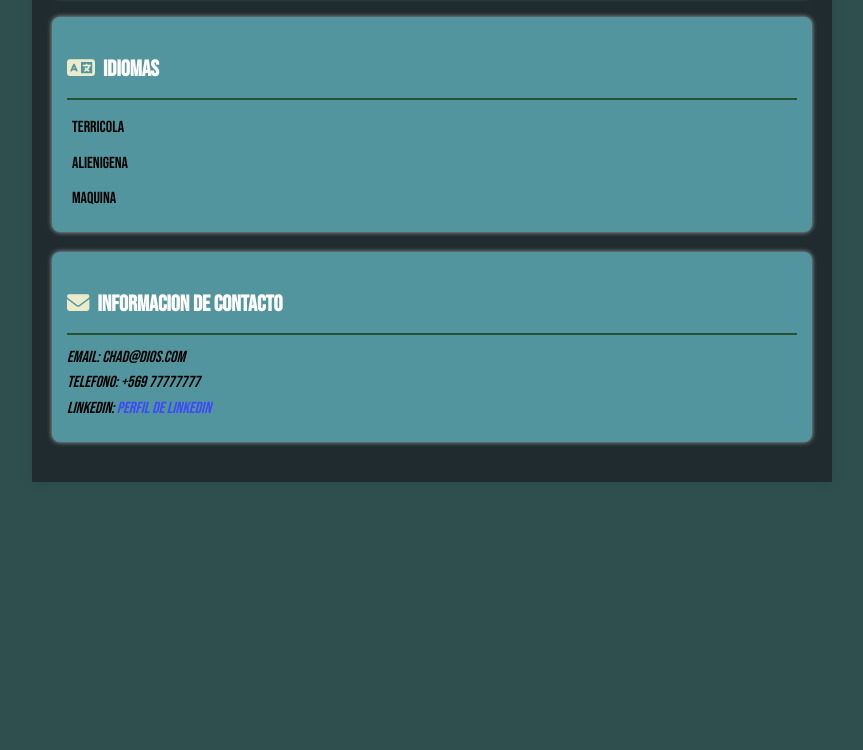
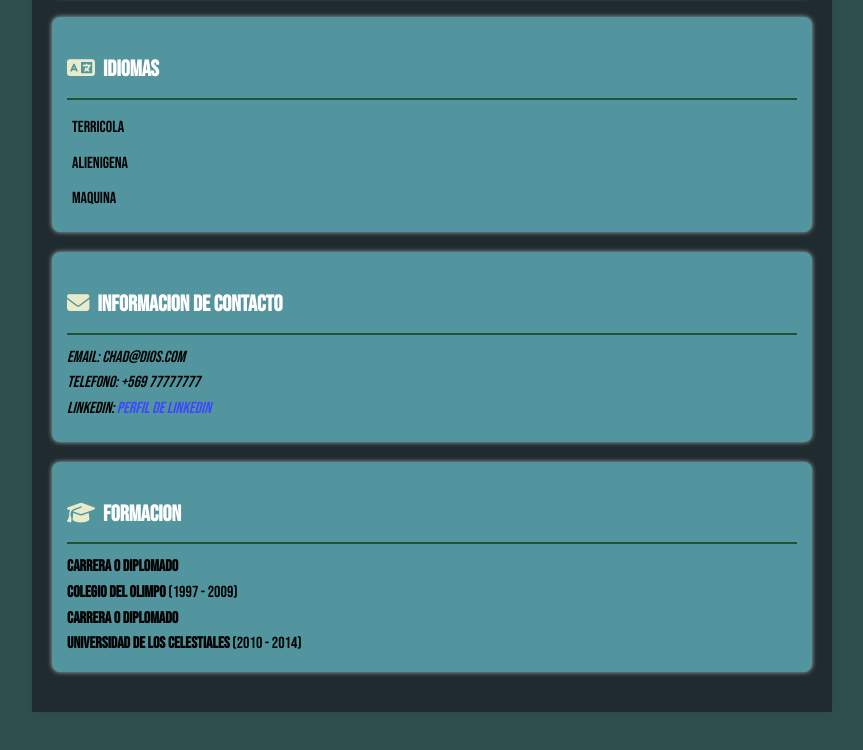
Before and after one commit to PixelPath7/FE-24-03, a plain HTML site: page index.html in a window 1280 px wide. Shown: the part 1095-1845 px from the top of the page, without its empty margins (208-1071 px from the left). Before the commit the page ends 1641 px from the top, so only its background shows below. Drawn offline with Linux system fonts and the light colour scheme.

Commit message:
Actualizacion de Formacion

```diff
--- a/index.html
+++ b/index.html
@@ -50,6 +50,20 @@
                 <p>LinkedIn: <a href="">Perfil de LinkedIn</a></p>
             </address>
         </section>
+        <section>
+            <h3><i class="fa fa-graduation-cap"></i>Formacion</h3>
+            <hr>
+            <article>
+                <h4>Carrera o Diplomado</h4>
+                <p><strong>Colegio del Olimpo</strong> (1997 - 2009)</p>
+            </article>
+            <article>
+                <h4>Carrera o Diplomado</h4>
+                <p><strong>Universidad de los Celestiales</strong> (2010 - 2014)</p>
+            </article>
+            <p></p>
+
+        </section>
     </main>
 </body>
 
```
